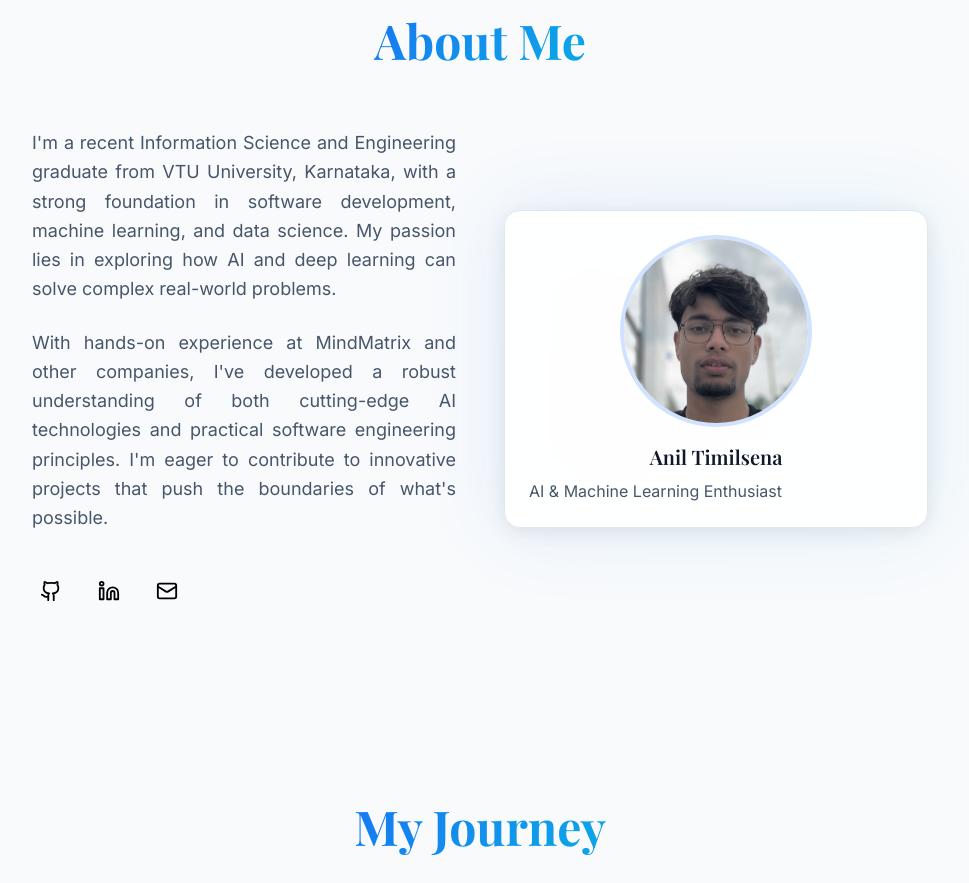
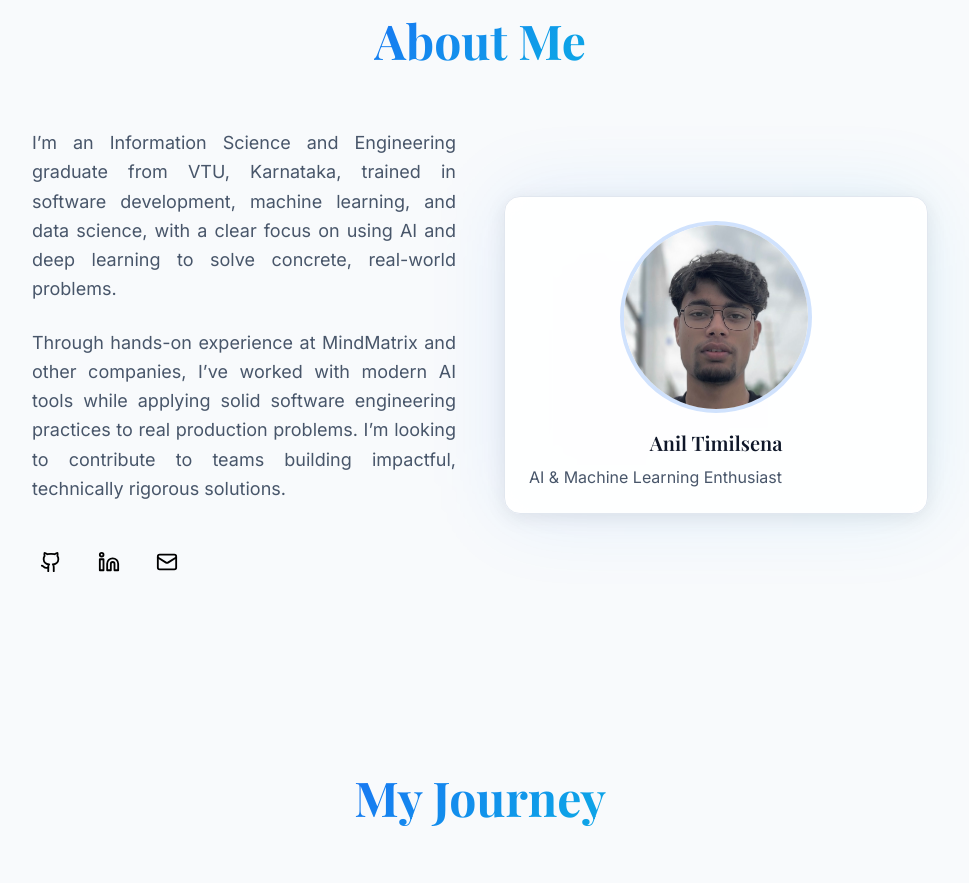
Before and after one commit to aniltimilsena-1/Aniltimilsena, a React (Vite) app: page / in a window 1280 px wide. Shown: the part 880-1763 px from the top of the page, without its empty margins (160-1129 px from the left). Built offline with nearby package versions, Linux system fonts and the light colour scheme; the HTML template or start-up script is replaced by a standard one.

Commit message:
Update AboutSection.tsx

```diff
--- a/src/components/Portfolio/AboutSection.tsx
+++ b/src/components/Portfolio/AboutSection.tsx
@@ -11,10 +11,10 @@ const AboutSection = () => {
         <div className="grid md:grid-cols-2 gap-12 items-center">
           <div className="space-y-6 fade-in-up">
             <p className="text-muted-foreground leading-relaxed text-lg text-justify">
-              I'm a recent Information Science and Engineering graduate from VTU University, Karnataka, with a strong foundation in software development, machine learning, and data science. My passion lies in exploring how AI and deep learning can solve complex real-world problems.
+             I’m an Information Science and Engineering graduate from VTU, Karnataka, trained in software development, machine learning, and data science, with a clear focus on using AI and deep learning to solve concrete, real-world problems.
             </p>
             <p className="text-muted-foreground leading-relaxed text-lg text-justify">
-              With hands-on experience at MindMatrix and other companies, I've developed a robust understanding of both cutting-edge AI technologies and practical software engineering principles. I'm eager to contribute to innovative projects that push the boundaries of what's possible.
+             Through hands-on experience at MindMatrix and other companies, I’ve worked with modern AI tools while applying solid software engineering practices to real production problems. I’m looking to contribute to teams building impactful, technically rigorous solutions.
             </p>
 
             <div className="flex gap-5 pt-4">
```
